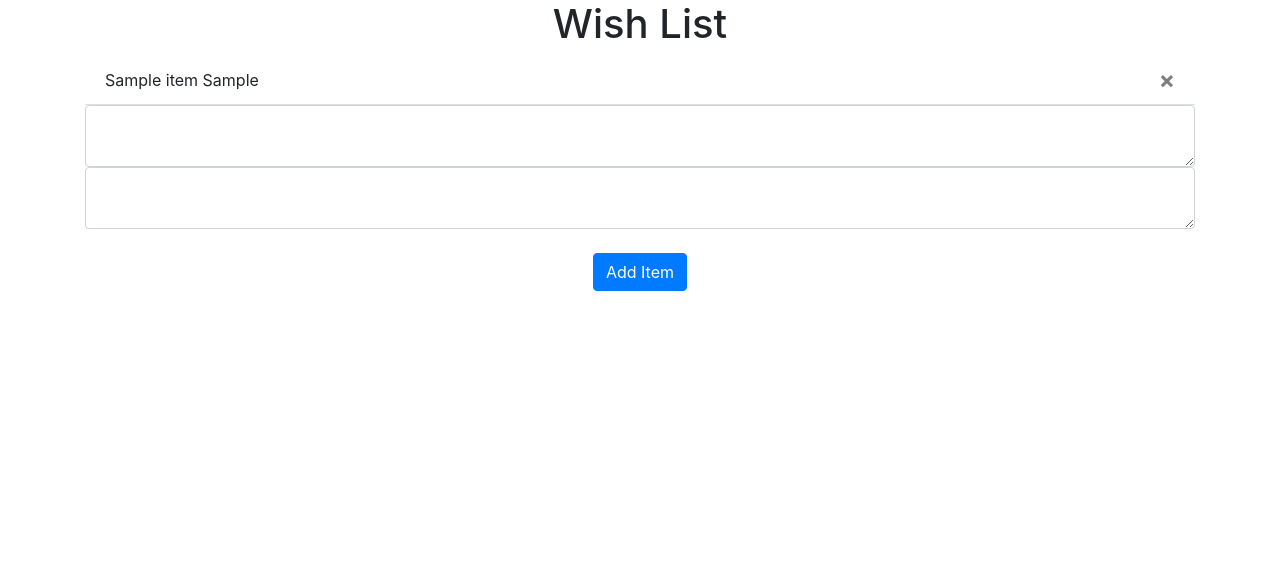
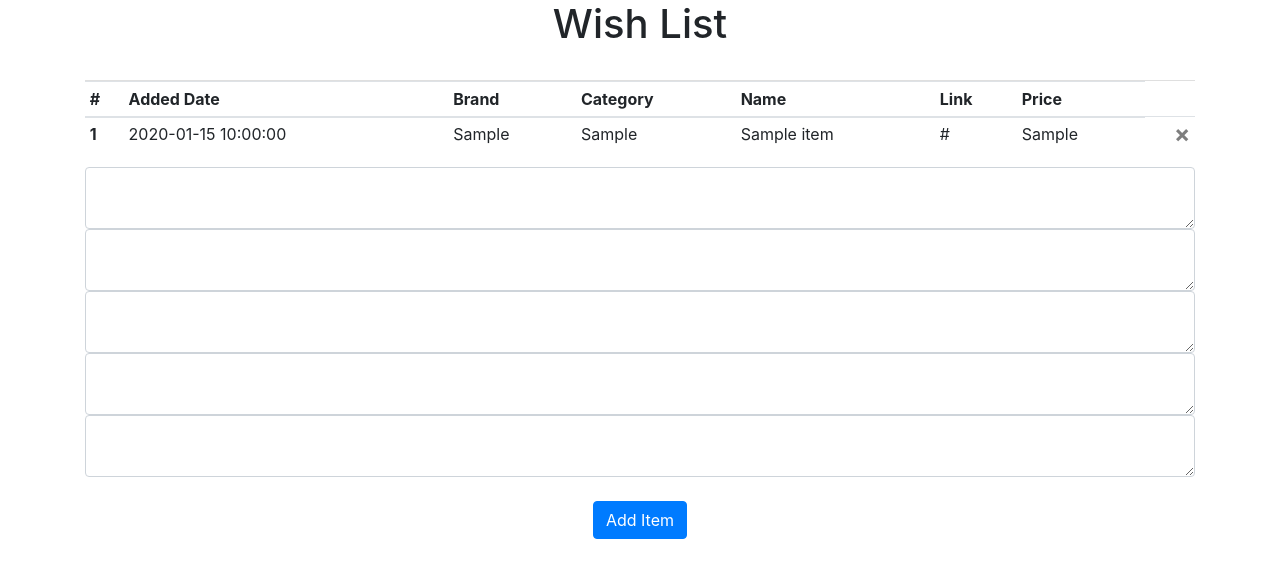
Before and after one commit to yoowon90/unhooked, a Flask app: page /my-wishlist in a window 1280 px wide. Shown: the part 56-634 px from the top of the page. Run offline with Flask 3, Linux system fonts and the light colour scheme; a user stored in the database is signed in; tables that the repository leaves empty hold one stand-in row (values such as "Sample post"); some libraries are stand-ins or nearby versions.

Commit message:
Wish List Table with fields date, brand, category, name, link, price

```diff
--- a/website/__init__.py
+++ b/website/__init__.py
@@ -38,5 +38,6 @@ def create_app():
 
 def create_database(app):
     if not path.exists('website/' + DB_NAME):
-        db.create_all(app=app)
+        with app.app_context():  # https://stackoverflow.com/questions/44941757/sqlalchemy-exc-operationalerror-sqlite3-operationalerror-no-such-table
+            db.create_all()
         print('Created Database!')
--- a/website/templates/test.html
+++ b/website/templates/test.html
@@ -2,7 +2,6 @@
   content %}
 <h1 align="center">Wish List</h1>
 <ul class="list-group list-group-flush" id="wishItems"></ul>
-{% for wishitem in user.wishitems %}
 <table class="table table-sm">
   <thead>
     <tr>
--- a/website/templates/wishlist.html
+++ b/website/templates/wishlist.html
@@ -3,19 +3,48 @@
   <!-- this is the same as base.html and overwrite any blocks -->
   <h1 align="center">Wish List</h1>
   <ul class="list-group list-group-flush" id="wishItems">
+    <table class="table table-sm">
+      <thead>
+        <tr>
+          <th scope="col">#</th>
+          <th scope="col">Added Date</th>
+          <th scope="col">Brand</th>
+          <th scope="col">Category</th>
+          <th scope="col">Name</th>
+          <th scope="col">Link</th>
+          <th scope="col">Price</th>
+
+        </tr>
+      </thead>
+      <li class="list-group-item">
+      {% set count = namespace(value=0) %}
       {% for wishitem in user.wishitems %}
-    <li class="list-group-item">
-      {{ wishitem.item_name }}
-      {{ wishitem.item_price }}
+      {% set count.value = count.value + 1 %}
+        <tr>
+          <th scope="row">{{count.value}}</th>
+          <td> {{wishitem.date}} </td>
+          <td> {{wishitem.brand}} </td>
+          <td> {{wishitem.category}} </td>
+          <td> {{wishitem.name}} </td>
+          <td> {{wishitem.link}} </td>
+          <td> {{wishitem.price}} </td>
+          <td>
             <button type="button" class="close" onClick="deleteNote({{ wishitem.id }})">
             <span aria-hidden="true">&times;</span>
             </button>
+          </td>
+        </tr>
       </li>
       {% endfor %}
+      </table>
   </ul>
   <form method="POST">
-    <textarea name="item_name" id="item_name" class="form-control"></textarea>
-    <textarea name="item_price" id="item_price" class="form-control"></textarea>
+    <!-- sample: Madewell, Dress, Linen Blue, madewell.com, 129.12-->
+    <textarea name="brand" id="brand" class="form-control"></textarea>
+    <textarea name="category" id="category" class="form-control"></textarea>
+    <textarea name="name" id="name" class="form-control"></textarea>
+    <textarea name="link" id="link" class="form-control"></textarea>
+    <textarea name="price" id="price" class="form-control"></textarea>
     <br />
     <div align="center">
       <button type="submit" class="btn btn-primary">Add Item</button>
--- a/website/views.py
+++ b/website/views.py
@@ -45,15 +45,32 @@ def delete_note():
 @views.route('/my-wishlist', methods=['GET', 'POST'])
 def wishlist():
     if request.method == 'POST':
-        wish_item_name = request.form.get('item_name')#Gets the wish item from the HTML
-        wish_item_price = request.form.get('item_price')#Gets the wish item from the HTML
+        wish_item_name = request.form.get('name')#Gets the wish item from the HTML
+        wish_item_price = request.form.get('price')#Gets the wish item from the HTML
+        wish_item_category = request.form.get('category')#Gets the wish item from the HTML
+        wish_item_brand = request.form.get('brand')
+        wish_item_link = request.form.get('link')
 
         if len(wish_item_name) < 1:
             flash('Item is too short!', category='error')
-        elif float(wish_item_price) < 0:
-            falash('Price cannot be below zero!', category='error')
+        if float(wish_item_price) < 0:
+            flash('Price cannot be below zero!', category='error')
+        if len(wish_item_category) < 1:
+            flash('Speciy a category!', category='error')
+        if len(wish_item_brand) < 1:
+            flash('Specify a brand!', category='error')
+        if (len(wish_item_link) < 5) or not (wish_item_link.endswith('.com')
+                                       or wish_item_link.endswith('.org')
+                                       or wish_item_link.endswith('.net')):
+            flash('Invalid link!', category='error')
+
         else:
-            new_item = WishItem(item_name=wish_item_name, item_price=wish_item_price, user_id=current_user.id)  #providing the schema for the note
+            new_item = WishItem(user_id=current_user.id,
+                                name=wish_item_name,
+                                price=wish_item_price,
+                                category=wish_item_category,
+                                brand=wish_item_brand,
+                                link=wish_item_link)  #providing the schema for the note
             db.session.add(new_item) #adding the note to the database
             db.session.commit()
             flash('Item added to Wish List!', category='success')
```
Also changed, not shown: website/models.py (+5 -2 lines). Lines whose indentation alone changed are shown as unchanged.
